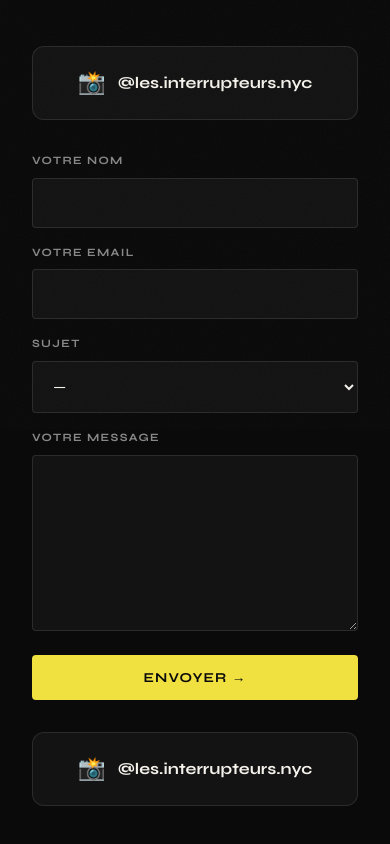
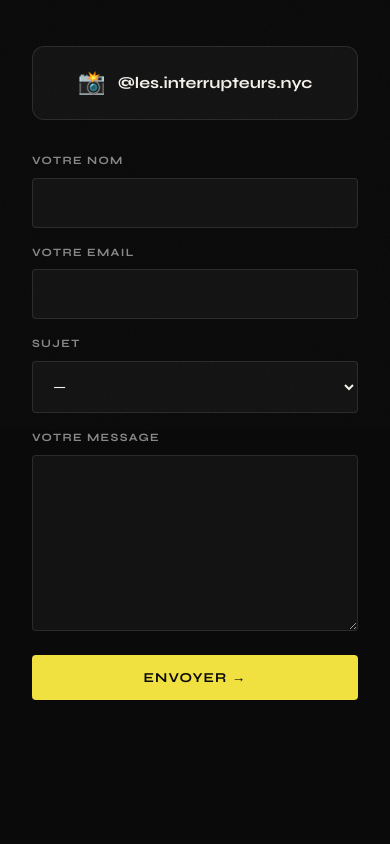
Before and after one commit to guillaumedelgutte/Les-Interrupteurs, a React (Vite) app: page /contact in a window 390 px wide. Shown: the part 415-1259 px from the top of the page. After the commit the page ends 1211 px from the top, so only its background shows below. Built offline with nearby package versions, Linux system fonts and the light colour scheme.

Commit message:
Fix: remove duplicate Instagram button on mobile contact page

```diff
--- a/src/pages/Contact.jsx
+++ b/src/pages/Contact.jsx
@@ -260,34 +260,6 @@ export default function Contact() {
               </div>
             </div>
           </div>
-          {/* Mobile-only tap buttons */}
-          <div className="contact-mobile-links" style={{
-            display: 'none',
-            flexDirection: 'column',
-            gap: 12,
-            marginTop: 32,
-          }}>
-            <a
-              href="https://www.instagram.com/les.interrupteurs.nyc/"
-              target="_blank"
-              rel="noreferrer"
-              style={{
-                display: 'flex', alignItems: 'center', justifyContent: 'center', gap: 12,
-                padding: '18px',
-                background: 'rgba(255,255,255,0.04)',
-                border: '1px solid rgba(255,255,255,0.1)',
-                borderRadius: 'var(--radius-lg)',
-                color: 'var(--white)',
-                fontFamily: 'var(--font-display)',
-                fontWeight: 700,
-                fontSize: '1rem',
-                textDecoration: 'none',
-              }}
-            >
-              <span style={{ fontSize: '1.4rem' }}>📸</span>
-              @les.interrupteurs.nyc
-            </a>
-          </div>
         </div>
       </section>
 
```
